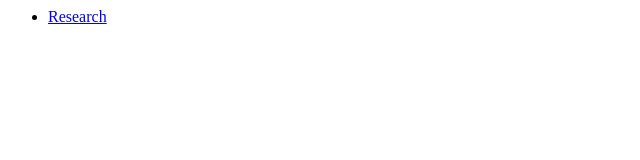
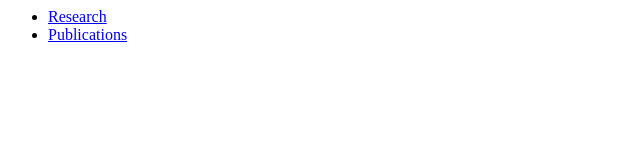
Before and after one commit to srbhgswm1995/srbhgswm1995.github.io, a plain HTML site: page index.html in a window 1280 px wide. Shown: the whole page, without its empty margins (0-640 px from the left). Drawn offline with Linux system fonts and the light colour scheme.

Commit message:
Update index.html

```diff
--- a/index.html
+++ b/index.html
@@ -3,6 +3,7 @@
 <body>
 <ul>
 <li><a href="Research/Research2.html">Research</a></li>
+<li><a href="Publications/Publications.html">Publications</a></li>
 </ul>
 </body>
 </html>
```
